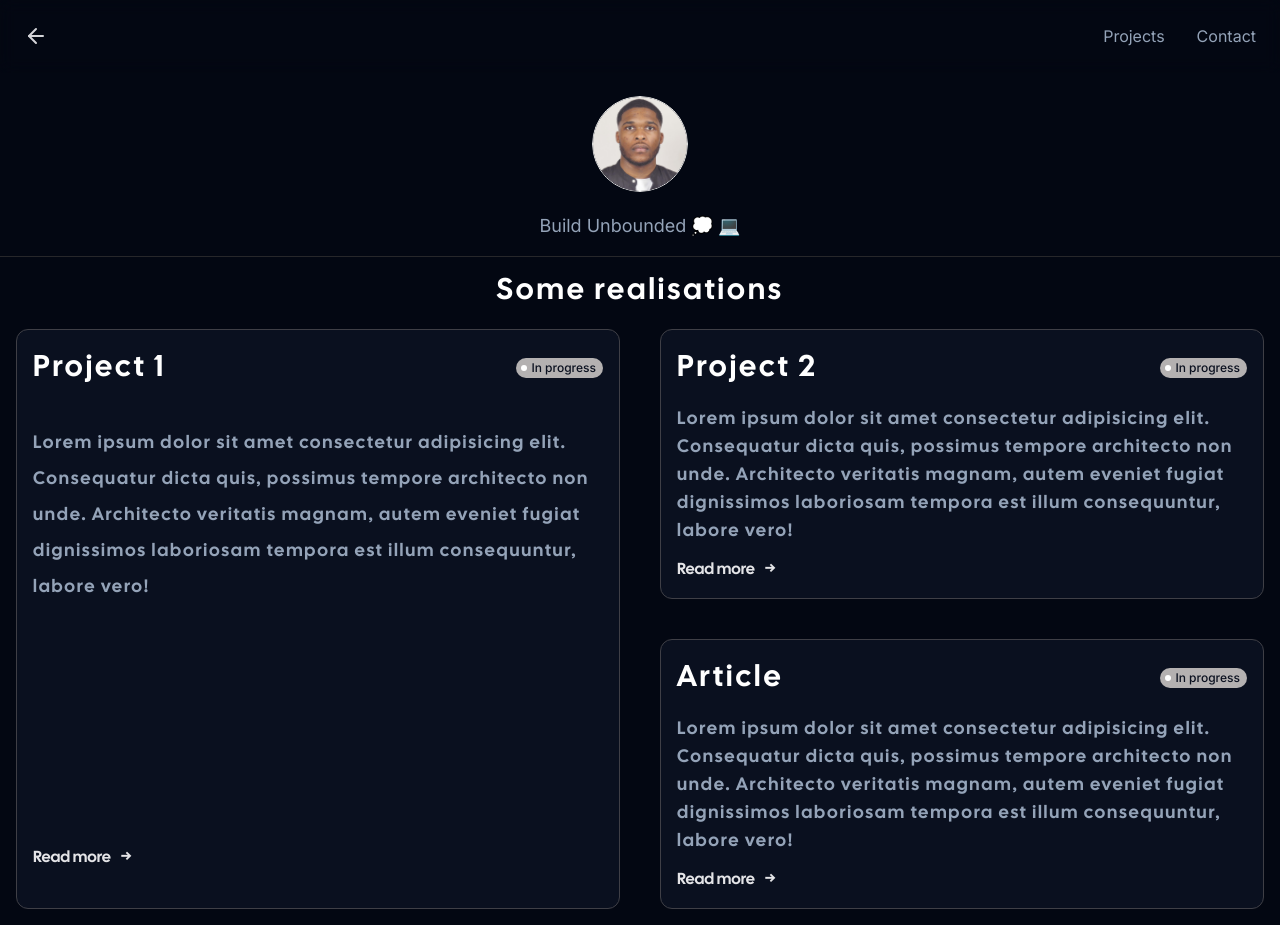
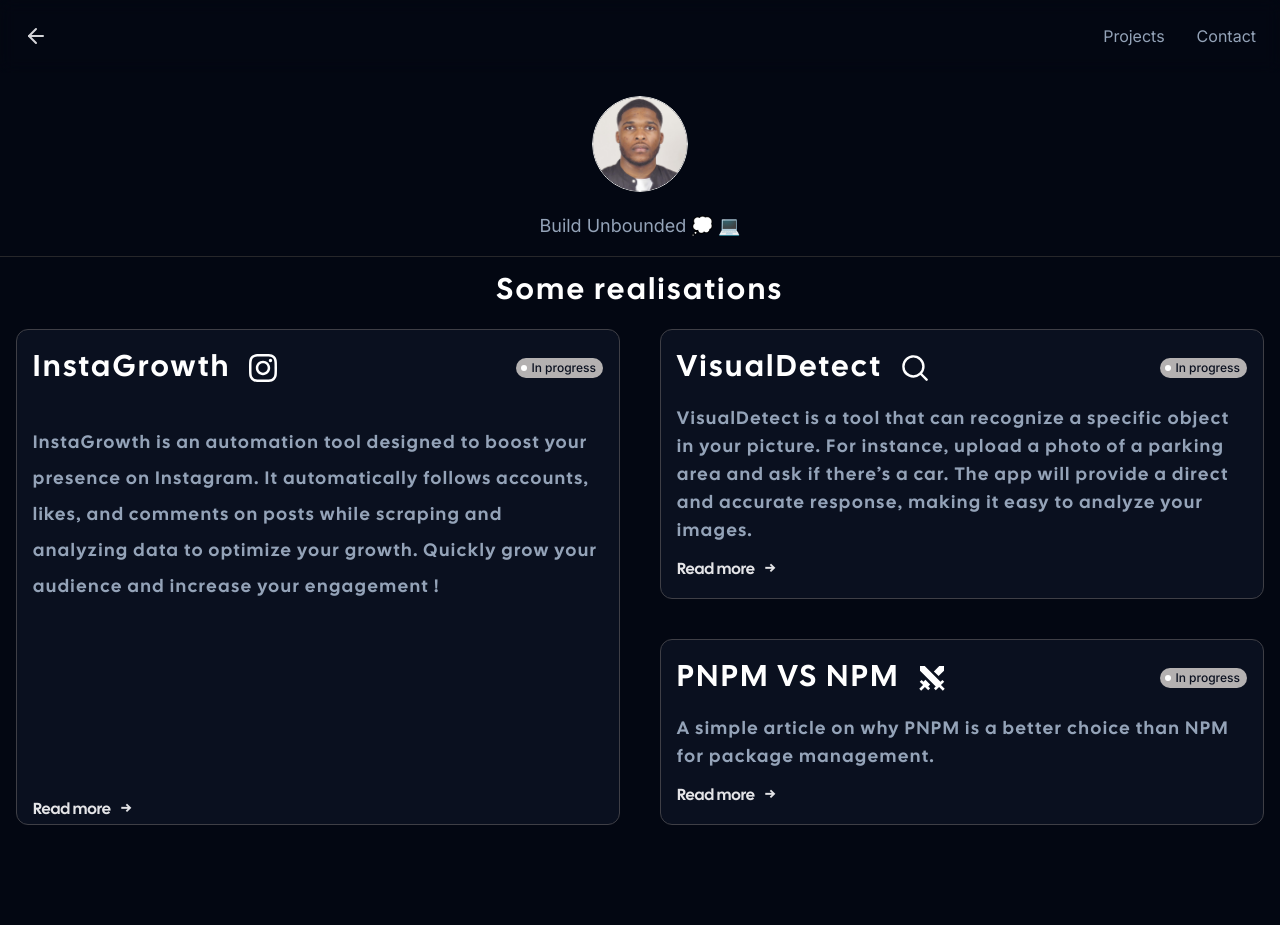
Before and after one commit to guelate/Portfolio24, a Next.js app in the folder client/: page /projects in a window 1280 px wide. After the commit the page ends 841 px from the top, so only its background shows below. Built offline with nearby package versions, Linux system fonts and the light colour scheme.

Commit message:
feat(client): projects text

```diff
--- a/client/app/components/CardProject.tsx
+++ b/client/app/components/CardProject.tsx
@@ -1,21 +1,26 @@
+/* eslint-disable @typescript-eslint/no-explicit-any */
 import NotificationBadge from "./NotificationBadge";
-
 interface cardProjectProps {
   title: string;
   status: string;
   children: string;
+  icon:any;
 }
 export default function CardProject({
   status,
   children,
   title,
+  icon,
 }: cardProjectProps) {
   return (
     <div className="border rounded-xl bg-[#0a101f] border-zinc-700 hover:border-zinc-800 hover:shadow-lg">
 
         <div className="flex flex-col gap-4 p-4 ">
           <div className="flex justify-between items-center py-1">
+            <div className="flex gap-4 items-center">
             <h1 className="text-white md:text-3xl font-secondary tracking-widest ">{title}</h1>
+            {icon}
+            </div>
             <NotificationBadge>{status}</NotificationBadge>
           </div>
           <div className="flex flex-col gap-3">
--- a/client/app/components/CardProject1.tsx
+++ b/client/app/components/CardProject1.tsx
@@ -1,3 +1,4 @@
+import { FaInstagram } from "react-icons/fa6";
 import NotificationBadge from "./NotificationBadge";
 
 interface cardProjectProps {
@@ -15,14 +16,19 @@ export default function CardProject1({
     <div className="border rounded-xl bg-[#0a101f] p-4 border-zinc-700 hover:border-zinc-800 hover:shadow-lg">
       <div className="flex flex-col ">
         <div className="flex justify-between items-center py-1">
-          <h1 className="text-white md:text-3xl font-secondary tracking-widest hover:shadow-lg">
-            {title}
-          </h1>
+          <div className="flex gap-4 items-center">
+            <h1 className="text-white md:text-3xl font-secondary tracking-widest hover:shadow-lg">
+              {title}
+            </h1>
+
+            <FaInstagram style={{color:"white",fontSize: "2em"}}/>
+
+          </div>
           <NotificationBadge>{status}</NotificationBadge>
         </div>
 
         <div className="flex flex-col h-80 pt-9">
-          <div className="flex flex-col gap-60">
+          <div className="flex flex-col gap-48">
             <p
               className="text-[#94a3b8] font-secondary  tracking-widest md:text-lg text-base"
               style={{ lineHeight: "2" }}
--- a/client/app/projects/page.tsx
+++ b/client/app/projects/page.tsx
@@ -3,6 +3,8 @@ import { Navigation } from "../components/nav";
 import HomeHeader from "../components/HomeHeader";
 import CardProject from "../components/CardProject";
 import CardProject1 from "../components/CardProject1";
+import { RiSwordFill } from "react-icons/ri";
+import { HiMiniMagnifyingGlass } from "react-icons/hi2";
 
 export const revalidate = 60;
 export default async function ProjectsPage() {
@@ -21,24 +23,37 @@ export default async function ProjectsPage() {
               Some realisations
             </h2>
             <div className="grid grid-cols-1 md:grid-cols-2 gap-10 md:mt-5">
-              <CardProject1 title="Project 1" status="In progress">
-                Lorem ipsum dolor sit amet consectetur adipisicing elit.
-                Consequatur dicta quis, possimus tempore architecto non unde.
-                Architecto veritatis magnam, autem eveniet fugiat dignissimos
-                laboriosam tempora est illum consequuntur, labore vero!
+              <CardProject1 title="InstaGrowth" status="In progress">
+                InstaGrowth is an automation tool designed to boost your
+                presence on Instagram. It automatically follows accounts, likes,
+                and comments on posts while scraping and analyzing data to
+                optimize your growth. Quickly grow your audience and increase
+                your engagement !
               </CardProject1>
               <div className="flex flex-col gap-10">
-                <CardProject title="Project 2" status="In progress">
-                  Lorem ipsum dolor sit amet consectetur adipisicing elit.
-                  Consequatur dicta quis, possimus tempore architecto non unde.
-                  Architecto veritatis magnam, autem eveniet fugiat dignissimos
-                  laboriosam tempora est illum consequuntur, labore vero!
+                <CardProject
+                  title="VisualDetect"
+                  status="In progress"
+                  icon={
+                    <HiMiniMagnifyingGlass
+                      style={{ color: "white", fontSize: "2em" }}
+                    />
+                  }
+                >
+                  VisualDetect is a tool that can recognize a specific object in
+                  your picture. For instance, upload a photo of a parking area
+                  and ask if there’s a car. The app will provide a direct and
+                  accurate response, making it easy to analyze your images.
                 </CardProject>
-                <CardProject title="Article" status="In progress">
-                  Lorem ipsum dolor sit amet consectetur adipisicing elit.
-                  Consequatur dicta quis, possimus tempore architecto non unde.
-                  Architecto veritatis magnam, autem eveniet fugiat dignissimos
-                  laboriosam tempora est illum consequuntur, labore vero!
+                <CardProject
+                  title="PNPM VS NPM"
+                  status="In progress"
+                  icon={
+                    <RiSwordFill style={{ color: "white", fontSize: "2em" }} />
+                  }
+                >
+                  A simple article on why PNPM is a better choice than NPM for
+                  package management.
                 </CardProject>
               </div>
             </div>
--- a/client/package.json
+++ b/client/package.json
@@ -19,6 +19,7 @@
     "next": "14.2.13",
     "react": "^18",
     "react-dom": "^18",
+    "react-icons": "^5.3.0",
     "sharp": "^0.33.5",
     "tailwind-merge": "^2.5.2",
     "tailwindcss-animate": "^1.0.7"
```
Also changed, not shown: 1 other file (tests, documents, lock files or other folders).
